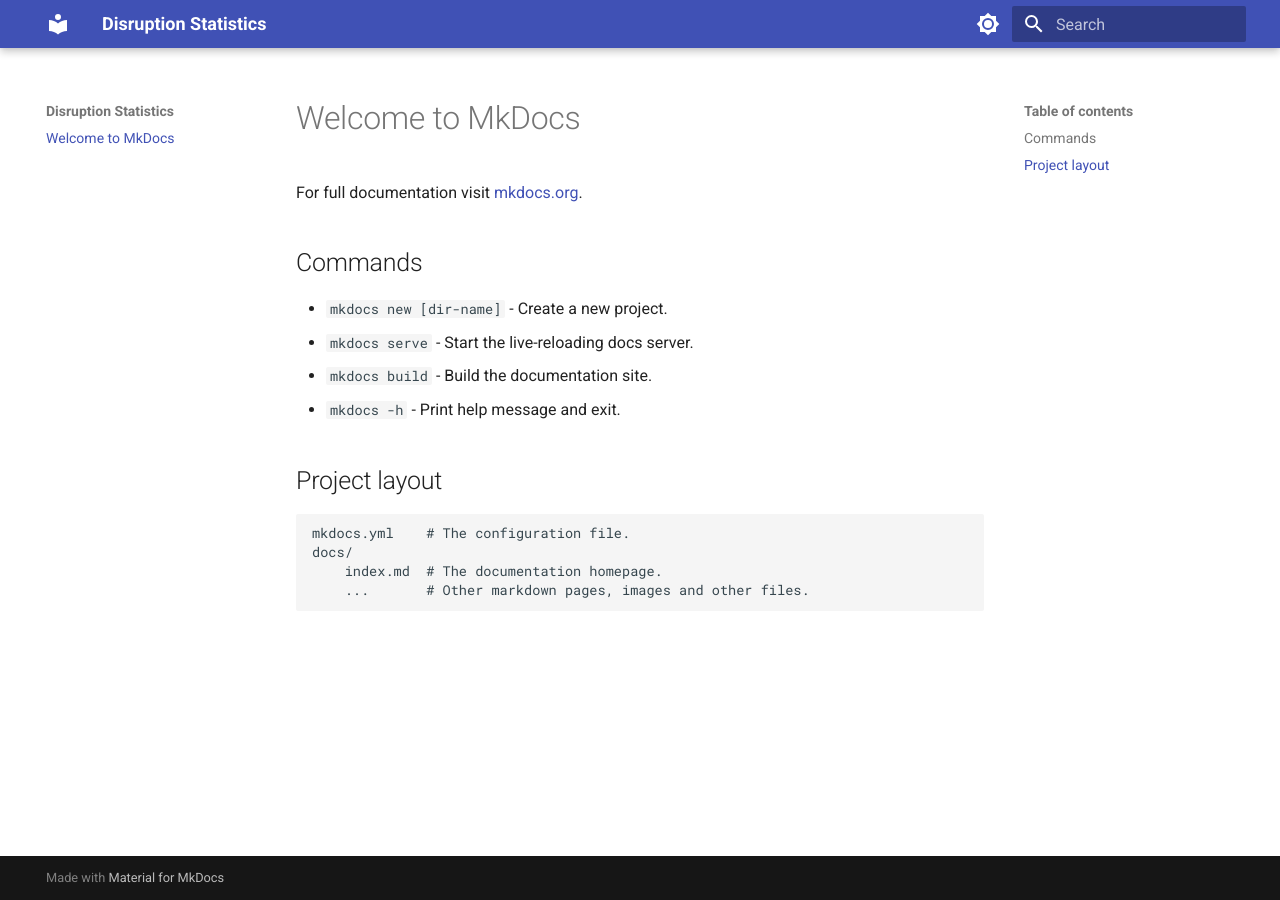
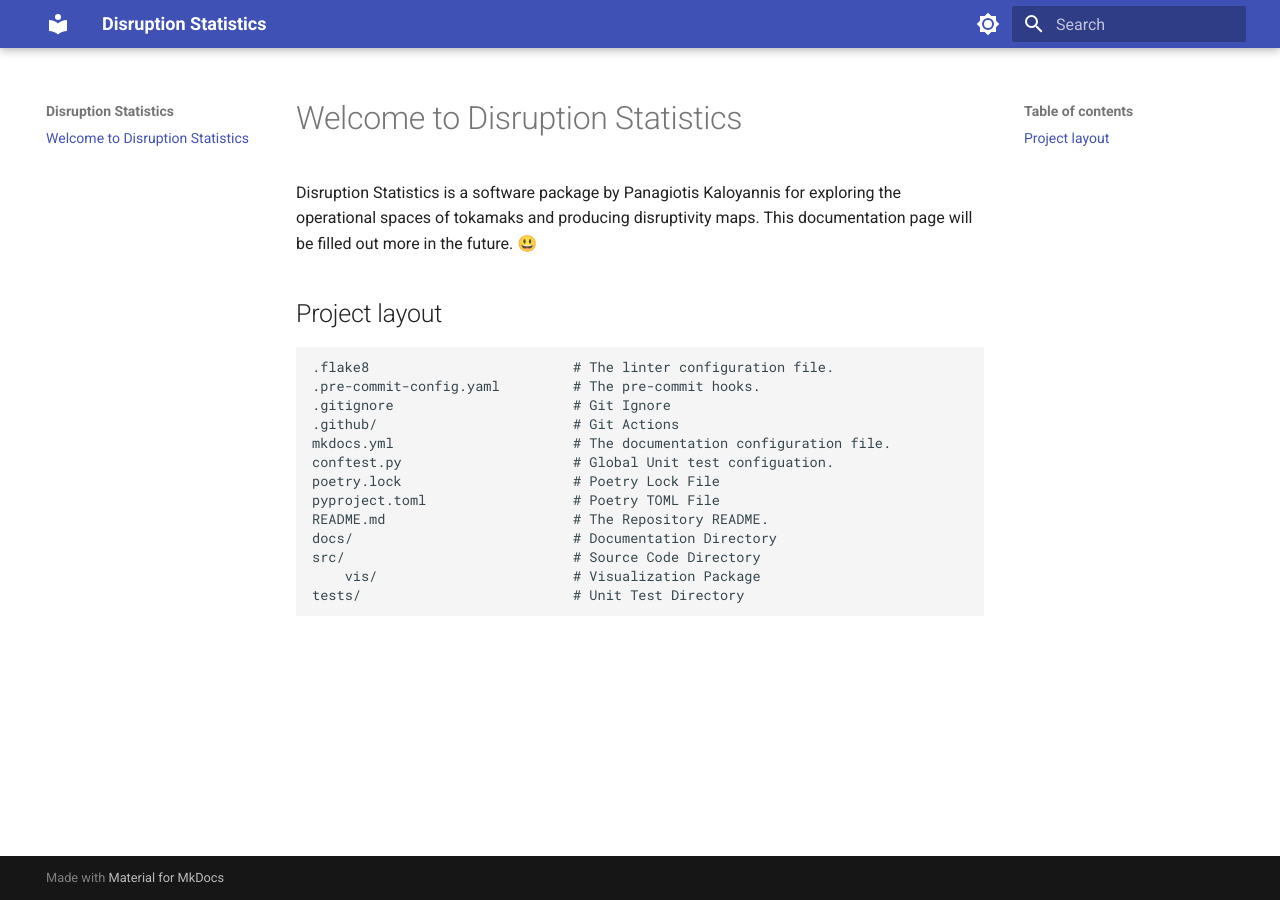
Before and after one commit to pkaloyannis-cfs/disruptionStatistics, an MkDocs documentation site: the page built from docs/index.md, in a window 1280 px wide. Built offline with MkDocs 1.6.1 and Material for MkDocs 9.7.7, drawn with Linux system fonts in a browser that asks for light colours.

Commit message:
Improvements to Docs, gitignor, readme

```diff
--- a/docs/index.md
+++ b/docs/index.md
@@ -1,17 +1,20 @@
-# Welcome to MkDocs
+# Welcome to Disruption Statistics
 
-For full documentation visit [mkdocs.org](https://www.mkdocs.org).
-
-## Commands
-
-* `mkdocs new [dir-name]` - Create a new project.
-* `mkdocs serve` - Start the live-reloading docs server.
-* `mkdocs build` - Build the documentation site.
-* `mkdocs -h` - Print help message and exit.
+Disruption Statistics is a software package by Panagiotis Kaloyannis for exploring the operational spaces of tokamaks and producing disruptivity maps.
+This documentation page will be filled out more in the future. 😃
 
 ## Project layout
 
-    mkdocs.yml    # The configuration file.
-    docs/
-        index.md  # The documentation homepage.
-        ...       # Other markdown pages, images and other files.
+    .flake8                         # The linter configuration file.
+    .pre-commit-config.yaml         # The pre-commit hooks.
+    .gitignore                      # Git Ignore
+    .github/                        # Git Actions
+    mkdocs.yml                      # The documentation configuration file.
+    conftest.py                     # Global Unit test configuation.
+    poetry.lock                     # Poetry Lock File
+    pyproject.toml                  # Poetry TOML File
+    README.md                       # The Repository README.
+    docs/                           # Documentation Directory
+    src/                            # Source Code Directory
+        vis/                        # Visualization Package
+    tests/                          # Unit Test Directory
```
Also changed, not shown: README.md (+4 -0 lines), src/vis/__init__.py (added), 3 other files.
